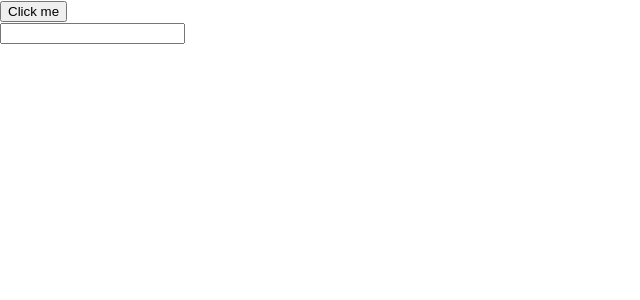
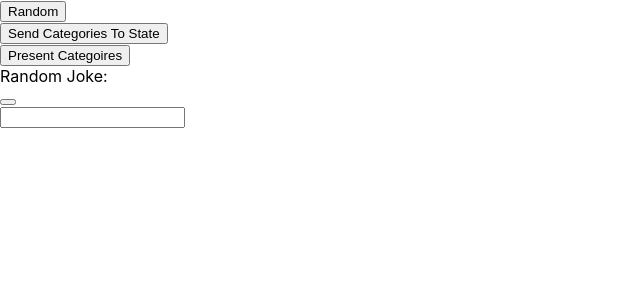
Before and after one commit to EricChukoltyansky/react, a React (Create React App) app: page / in a window 1280 px wide. Shown: the top 300 px of the page, without its empty margins (0-640 px from the left). Built offline with nearby package versions, Linux system fonts and the light colour scheme.

Commit message:
Jokes button

```diff
--- a/src/components/12.1/Joke.jsx
+++ b/src/components/12.1/Joke.jsx
@@ -4,23 +4,79 @@ import Button from "./Button";
 import Search from "./Search";
 
 export default class Joke extends Component {
-  state = { jokes: "" };
+  state = { jokes: "", categories: [], searchCate: "" };
 
   onButtonSubmit = async () => {
     const response = await axios.get("https://api.chucknorris.io/jokes/random");
-    console.log(response.data.value);
+    console.log(response.data);
     this.setState({
       jokes: response.data.value,
     });
-    console.log(this.state.jokes);
   };
+
+  onButtonCategoriesSubmit = async () => {
+    const response = await axios.get(
+      "https://api.chucknorris.io/jokes/categories"
+    );
+
+    this.setState({
+      categories: response.data,
+    });
+  };
+
+  getJokeFromCategories = async (value) => {
+    const response = await axios.get(
+      `https://api.chucknorris.io/jokes/random?category=${value}`
+    );
+
+    this.setState({
+      jokes: response.data.value,
+    });
+  };
+
+  //   onSearchInput = async (term) => {
+  //     const response = await axios.get(
+  //       "https://api.chucknorris.io/jokes/categories",
+  //       {
+  //         params: { query: term },
+  //       }
+  //     );
+
+  //     this.setState({
+  //       searchCate: response.data,
+  //     });
+  //   };
 
   render() {
     return (
       <>
-        <Button onClickFunction={this.onButtonSubmit} text="Click me" />
-        <div>{this.state.jokes}</div>
-        <Search />
+        <Button onClickFunction={this.onButtonSubmit} text="Random" />
+        <Button
+          onClickFunction={this.onButtonCategoriesSubmit}
+          text=" Send Categories To State"
+        />
+        <Button text="Present Categoires" />
+        <div>Random Joke:{this.state.jokes}</div>
+
+        <div>
+          {this.state.categories.map((cat) => {
+            return (
+              <button
+                key={cat}
+                onClick={(e) =>
+                  this.getJokeFromCategories(e.target.textContent)
+                }
+              >
+                {cat}
+              </button>
+            );
+          })}
+        </div>
+        <Button onClickFunction={this.onButtonSubmit} />
+        <Search
+          onClickFunction={this.onButtonCategoriesSubmit}
+          value={this.onButtonCategoriesSubmit}
+        />
       </>
     );
   }
--- a/src/components/12.1/Search.jsx
+++ b/src/components/12.1/Search.jsx
@@ -4,7 +4,13 @@ export default class Search extends Component {
   render() {
     return (
       <div>
-        <input type="search" name="search" id="search" />
+        <input
+          type="search"
+          name="search"
+          id="search"
+          onSubmit={this.props.onClickFunction}
+          value={this.props.searchValue}
+        />
       </div>
     );
   }
```
